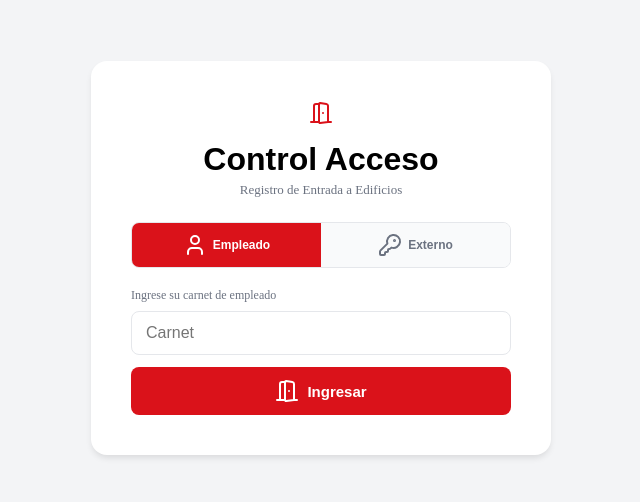
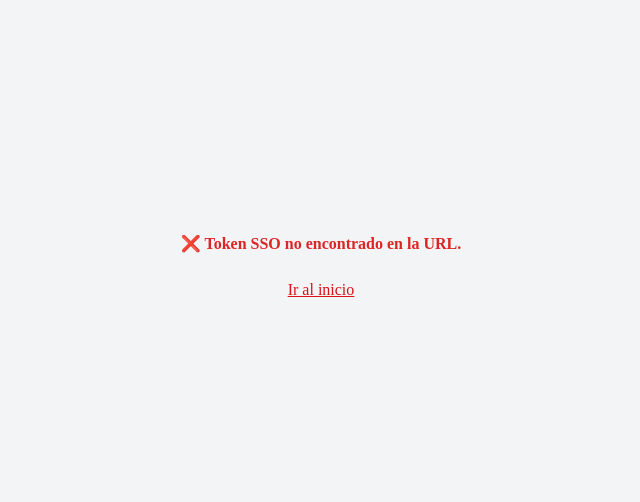
Before and after one commit to galz35/controlaccesso, a React (Vite) app in the folder react/: page /control-acceso/auth/sso in a window 1280 px wide. Before the commit this address led to /control-acceso/login. Shown: the part 150-652 px from the top of the page, without its empty margins (319-959 px from the left). Built offline with nearby package versions, Linux system fonts and the light colour scheme; no server answers.

Commit message:
feat: SSO handler integrado con Portal
- Agregado SsoHandlerPage (recibe token SSO del Portal)
- Ruta /auth/sso en frontend para capturar redirect
- Ruta de CONTROLACCESO en PortalCore actualizada a full URL

```diff
--- a/react/src/App.tsx
+++ b/react/src/App.tsx
@@ -2,6 +2,7 @@ import { BrowserRouter, Routes, Route, Navigate } from 'react-router-dom';
 import { AuthProvider, useAuth } from './context/AuthContext';
 import Shell from './components/Shell';
 import LoginPage from './pages/LoginPage';
+import SsoHandlerPage from './pages/SsoHandlerPage';
 import DashboardPage from './pages/DashboardPage';
 import RegistroPage from './pages/RegistroPage';
 import CatalogPage from './pages/CatalogPage';
@@ -26,6 +27,7 @@ export default function App() {
       <AuthProvider>
         <Routes>
           <Route path="/control-acceso/login" element={<PublicRoute><LoginPage /></PublicRoute>} />
+          <Route path="/control-acceso/auth/sso" element={<SsoHandlerPage />} />
           <Route path="/control-acceso/" element={<ProtectedRoute><Shell><DashboardPage /></Shell></ProtectedRoute>} />
           <Route path="/control-acceso/registro" element={<ProtectedRoute><Shell><RegistroPage /></Shell></ProtectedRoute>} />
           <Route path="/control-acceso/edificios" element={<ProtectedRoute><Shell><CatalogPage tipo="edificios" /></Shell></ProtectedRoute>} />
--- /dev/null
+++ b/react/src/pages/SsoHandlerPage.tsx
@@ -0,0 +1,45 @@
+import { useEffect, useState } from 'react';
+import api from '../services/api';
+import { Loader2 } from 'lucide-react';
+
+export default function SsoHandlerPage() {
+  const [error, setError] = useState('');
+
+  useEffect(() => {
+    const params = new URLSearchParams(window.location.search);
+    const token = params.get('token');
+
+    if (!token) {
+      setError('Token SSO no encontrado en la URL.');
+      return;
+    }
+
+    api.post('/auth/sso-login', { token })
+      .then(res => {
+        localStorage.setItem('token', res.data.access_token);
+        localStorage.setItem('user', JSON.stringify(res.data.user));
+        window.location.href = '/control-acceso/';
+      })
+      .catch(err => {
+        setError(err?.response?.data?.message || 'Error al validar token SSO.');
+      });
+  }, []);
+
+  return (
+    <div style={{ minHeight: '100vh', display: 'flex', alignItems: 'center', justifyContent: 'center', background: '#f3f4f6' }}>
+      <div style={{ textAlign: 'center' }}>
+        {error ? (
+          <div>
+            <p style={{ color: '#dc2626', fontWeight: 700 }}>❌ {error}</p>
+            <a href="/control-acceso/login" style={{ color: '#da121a', marginTop: 12, display: 'inline-block' }}>Ir al inicio</a>
+          </div>
+        ) : (
+          <div>
+            <Loader2 className="w-8 h-8" style={{ animation: 'spin 0.8s linear infinite', color: '#da121a', margin: '0 auto 12px' }} />
+            <p style={{ color: '#6b7280' }}>Validando acceso desde el Portal...</p>
+          </div>
+        )}
+      </div>
+    </div>
+  );
+}
```
